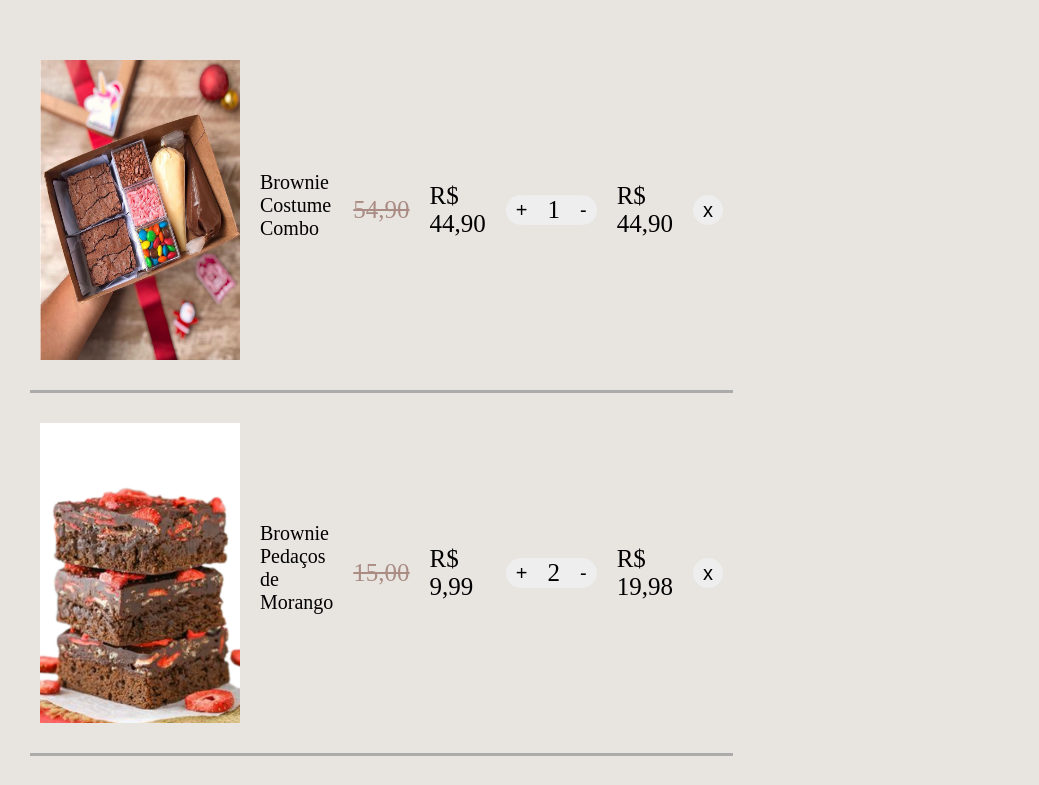
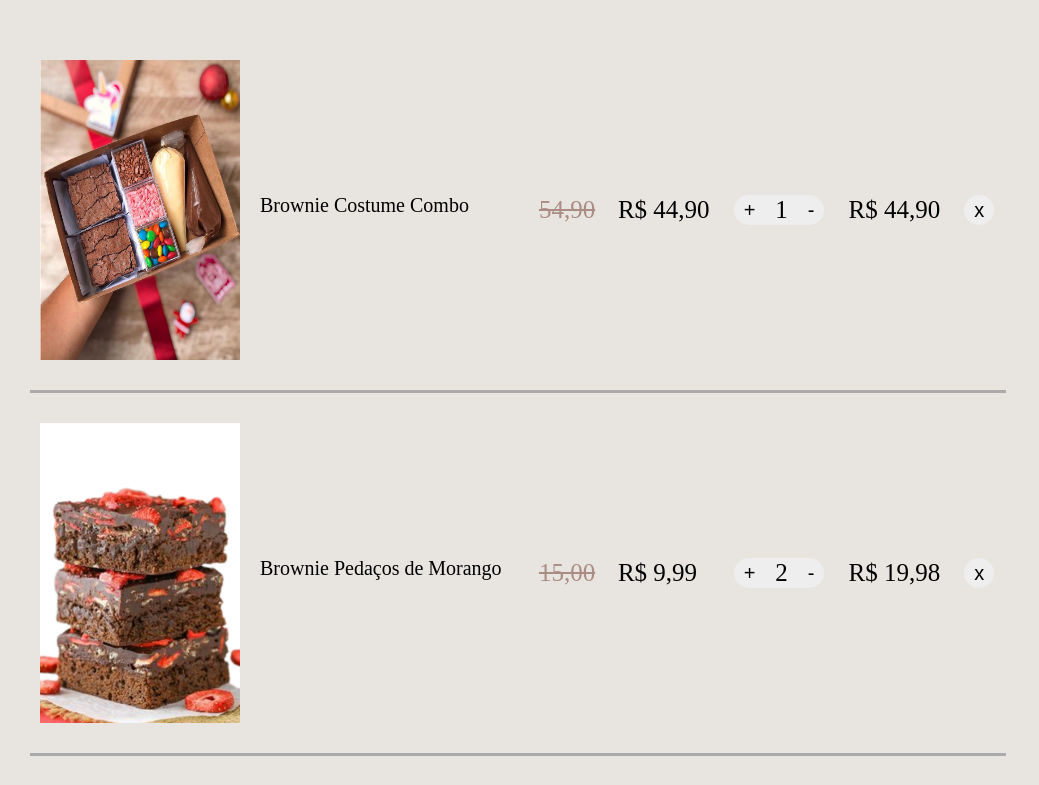
Before and after one commit to lucasklugs/ProjetoBW, a PHP site: page /BWcestinha.html in a window 1280 px wide. Shown: the part 158-943 px from the top of the page, without its empty margins (0-1039 px from the left). Run offline with PHP 8.4, Linux system fonts and the light colour scheme.

Commit message:
cestinha

```diff
--- a/css/cestinha.css
+++ b/css/cestinha.css
@@ -38,7 +38,7 @@ body > main {
 
 
 table {
-    width: 45%;
+    width: 80%;
     border-collapse: collapse;
 }
 
```
